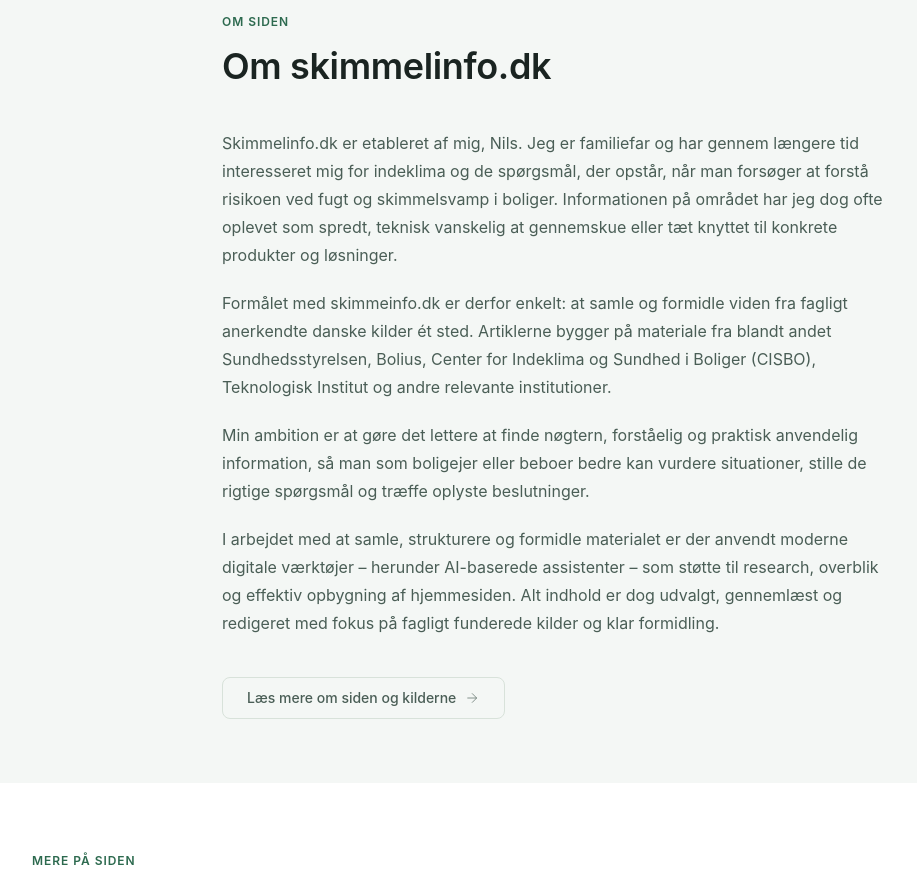
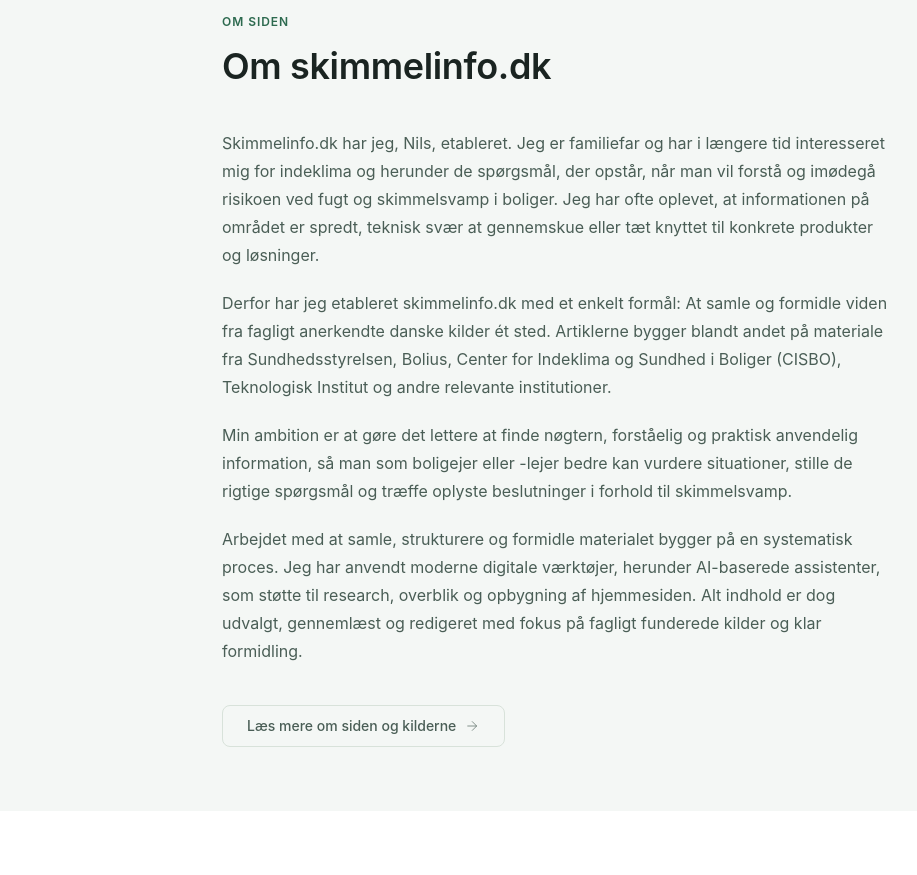
Before and after one commit to NRF2026/skimmelfri.dk, a plain HTML site: page index.html in a window 1280 px wide. Shown: the part 1400-2275 px from the top of the page, without its empty margins (82-999 px from the left). Drawn offline with Linux system fonts and the light colour scheme.

Commit message:
Refactor text for clarity and readability in index.html

```diff
--- a/index.html
+++ b/index.html
@@ -273,16 +273,16 @@
         </div>
         <div class="prose">
           <p>
-            Skimmelinfo.dk er etableret af mig, Nils. Jeg er familiefar og har gennem længere tid interesseret mig for indeklima og de spørgsmål, der opstår, når man forsøger at forstå risikoen ved fugt og skimmelsvamp i boliger. Informationen på området har jeg dog ofte oplevet som spredt, teknisk vanskelig at gennemskue eller tæt knyttet til konkrete produkter og løsninger.
+            Skimmelinfo.dk har jeg, Nils, etableret. Jeg er familiefar og har i længere tid interesseret mig for indeklima og herunder de spørgsmål, der opstår, når man vil forstå og imødegå risikoen ved fugt og skimmelsvamp i boliger. Jeg har ofte oplevet, at informationen på området er spredt, teknisk svær at gennemskue eller tæt knyttet til konkrete produkter og løsninger.
           </p>
           <p>
-            Formålet med skimmeinfo.dk er derfor enkelt: at samle og formidle viden fra fagligt anerkendte danske kilder ét sted. Artiklerne bygger på materiale fra blandt andet Sundhedsstyrelsen, Bolius, Center for Indeklima og Sundhed i Boliger (CISBO), Teknologisk Institut og andre relevante institutioner.
+            Derfor har jeg etableret skimmelinfo.dk med et enkelt formål: At samle og formidle viden fra fagligt anerkendte danske kilder ét sted. Artiklerne bygger blandt andet på materiale fra Sundhedsstyrelsen, Bolius, Center for Indeklima og Sundhed i Boliger (CISBO), Teknologisk Institut og andre relevante institutioner.
           </p>
           <p>
-            Min ambition er at gøre det lettere at finde nøgtern, forståelig og praktisk anvendelig information, så man som boligejer eller beboer bedre kan vurdere situationer, stille de rigtige spørgsmål og træffe oplyste beslutninger.
+            Min ambition er at gøre det lettere at finde nøgtern, forståelig og praktisk anvendelig information, så man som boligejer eller -lejer bedre kan vurdere situationer, stille de rigtige spørgsmål og træffe oplyste beslutninger i forhold til skimmelsvamp.
           </p>
           <p>
-            I arbejdet med at samle, strukturere og formidle materialet er der anvendt moderne digitale værktøjer – herunder AI-baserede assistenter – som støtte til research, overblik og effektiv opbygning af hjemmesiden. Alt indhold er dog udvalgt, gennemlæst og redigeret med fokus på fagligt funderede kilder og klar formidling.
+            Arbejdet med at samle, strukturere og formidle materialet bygger på en systematisk proces. Jeg har anvendt moderne digitale værktøjer, herunder AI-baserede assistenter, som støtte til research, overblik og opbygning af hjemmesiden. Alt indhold er dog udvalgt, gennemlæst og redigeret med fokus på fagligt funderede kilder og klar formidling.
          </p>
         </div>
         <a href="/om/" class="btn btn--ghost mt-6">
```
